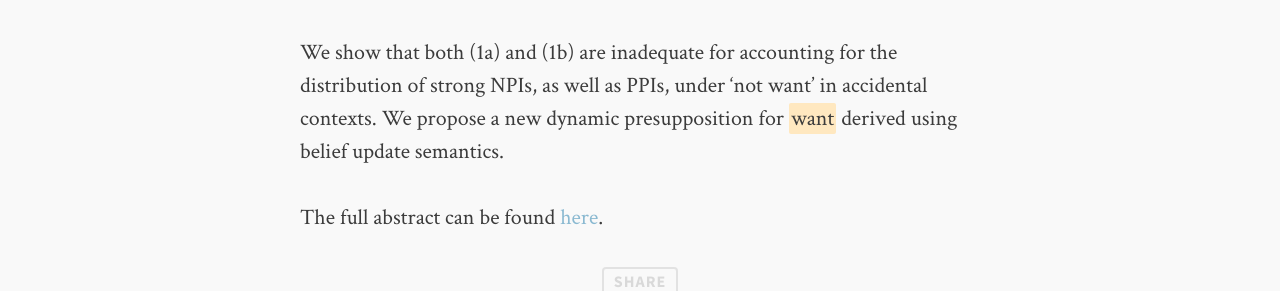
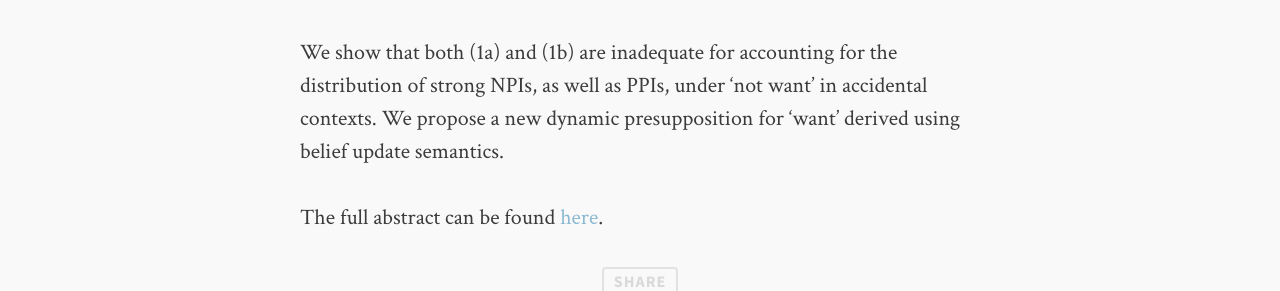
Before and after one commit to julie-goncharov/julie-goncharov.github.io, a Jekyll site: the page built from _posts/2020-08-17-salt30.md, in a window 1280 px wide. Shown: the part 1453-1744 px from the top of the page. Built offline with Jekyll 4.4.1, drawn with Linux system fonts in a browser that asks for light colours; comment, search, counter and statistics services are not loaded.

Commit message:
update file

```diff
--- a/_posts/2020-08-17-salt30.md
+++ b/_posts/2020-08-17-salt30.md
@@ -19,6 +19,6 @@ p and not-p are epistemically possible for x
 ‘x wants p' only defined iff:
 if p is epistemically possible for x, then not-p is epistemically possible for x
 
-We show that both (1a) and (1b) are inadequate for accounting for the distribution of strong NPIs, as well as PPIs, under 'not want' in accidental contexts. We propose a new dynamic presupposition for _want_ derived using belief update semantics.
+We show that both (1a) and (1b) are inadequate for accounting for the distribution of strong NPIs, as well as PPIs, under 'not want' in accidental contexts. We propose a new dynamic presupposition for 'want' derived using belief update semantics.
 
  The full abstract can be found [here](/docs/want_and_PSIs-SALT30abstract.pdf).
```
